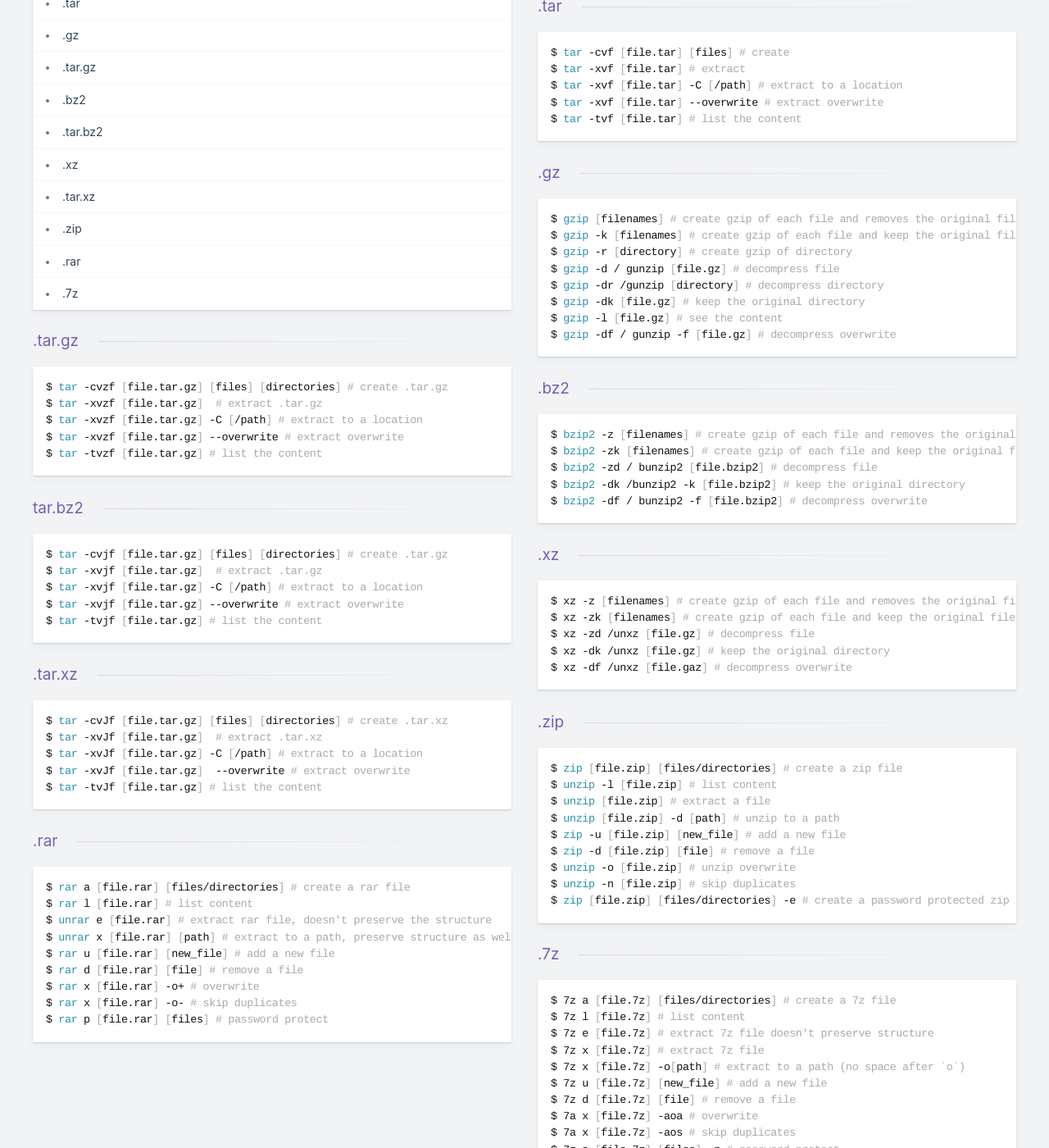
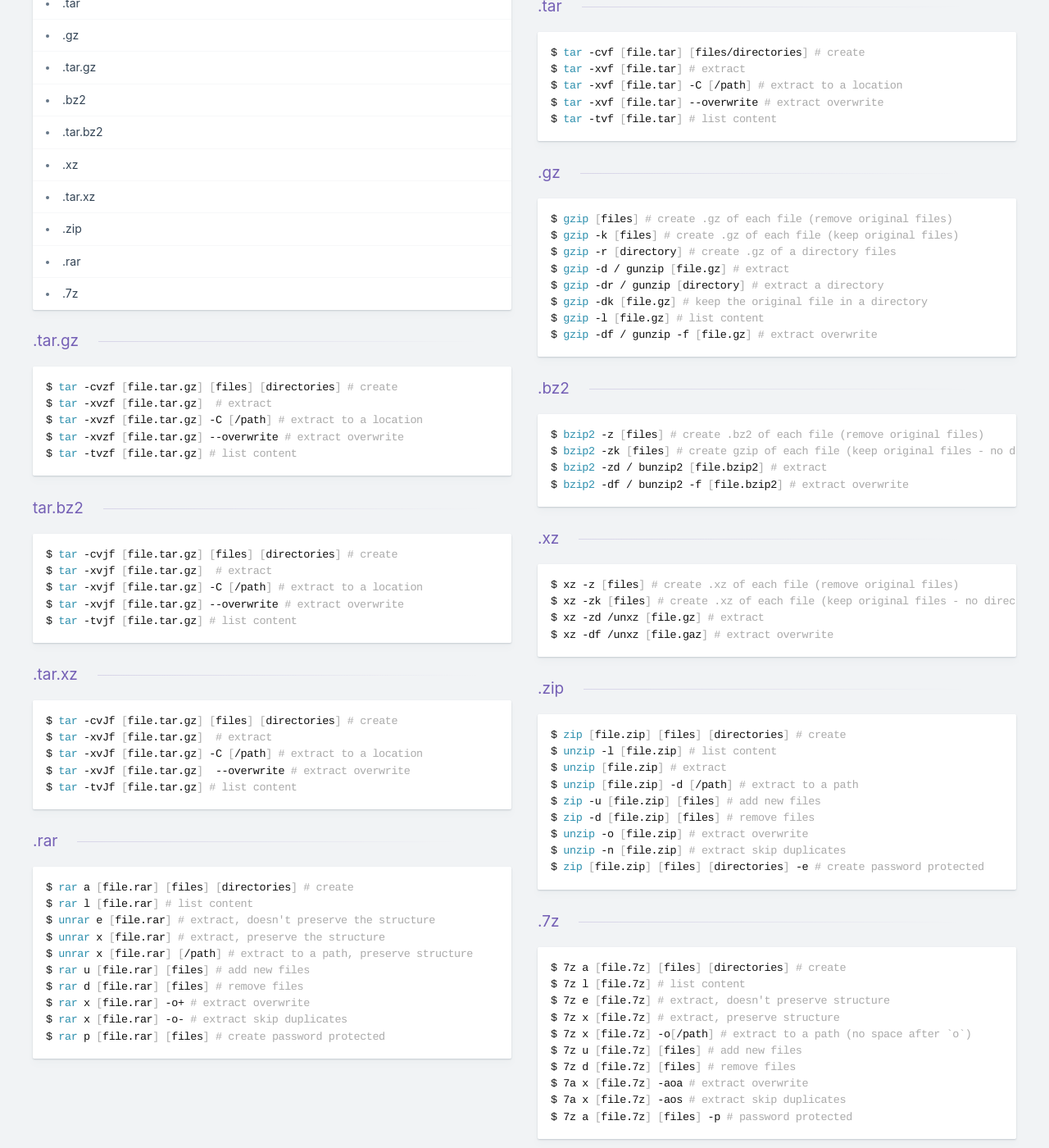
Before and after one commit to kasramp/cheat-sheet-factory, a Jekyll site: the page built from linux/file_compression.md, in a window 1280 px wide and 1400 px high, scrolled down 505 px. Shown: the whole window at 82% size. Built offline with Jekyll 4.4.1, drawn with Linux system fonts in a browser that asks for light colours; nearby versions of some CDN libraries.

Commit message:
Better comment file compression

````diff
--- a/linux/file_compression.md
+++ b/linux/file_compression.md
@@ -42,115 +42,114 @@ $ sudo apt install tar gzip bzip2 xz-utils zip unzip rar unrar p7zip-full p7zip-
 ### .tar
 
 ```bash
-$ tar -cvf [file.tar] [files] # create
+$ tar -cvf [file.tar] [files/directories] # create
 $ tar -xvf [file.tar] # extract
 $ tar -xvf [file.tar] -C [/path] # extract to a location
 $ tar -xvf [file.tar] --overwrite # extract overwrite
-$ tar -tvf [file.tar] # list the content
+$ tar -tvf [file.tar] # list content
 ```
 
 ### .gz
 
 ```bash
-$ gzip [filenames] # create gzip of each file and removes the original file
-$ gzip -k [filenames] # create gzip of each file and keep the original files
-$ gzip -r [directory] # create gzip of directory
-$ gzip -d / gunzip [file.gz] # decompress file
-$ gzip -dr /gunzip [directory] # decompress directory
-$ gzip -dk [file.gz] # keep the original directory
-$ gzip -l [file.gz] # see the content
-$ gzip -df / gunzip -f [file.gz] # decompress overwrite
+$ gzip [files] # create .gz of each file (remove original files)
+$ gzip -k [files] # create .gz of each file (keep original files)
+$ gzip -r [directory] # create .gz of a directory files
+$ gzip -d / gunzip [file.gz] # extract
+$ gzip -dr / gunzip [directory] # extract a directory
+$ gzip -dk [file.gz] # keep the original file in a directory
+$ gzip -l [file.gz] # list content
+$ gzip -df / gunzip -f [file.gz] # extract overwrite
 ```
 
 ### .tar.gz
 
 ```bash
-$ tar -cvzf [file.tar.gz] [files] [directories] # create .tar.gz
-$ tar -xvzf [file.tar.gz]  # extract .tar.gz
+$ tar -cvzf [file.tar.gz] [files] [directories] # create
+$ tar -xvzf [file.tar.gz]  # extract
 $ tar -xvzf [file.tar.gz] -C [/path] # extract to a location
 $ tar -xvzf [file.tar.gz] --overwrite # extract overwrite
-$ tar -tvzf [file.tar.gz] # list the content
+$ tar -tvzf [file.tar.gz] # list content
 ```
 
 ### .bz2
 
 ```bash
-$ bzip2 -z [filenames] # create gzip of each file and removes the original file
-$ bzip2 -zk [filenames] # create gzip of each file and keep the original files - bzip2 has no directory support
-$ bzip2 -zd / bunzip2 [file.bzip2] # decompress file
-$ bzip2 -dk /bunzip2 -k [file.bzip2] # keep the original directory
-$ bzip2 -df / bunzip2 -f [file.bzip2] # decompress overwrite
+$ bzip2 -z [files] # create .bz2 of each file (remove original files)
+$ bzip2 -zk [files] # create gzip of each file (keep original files - no directory support)
+$ bzip2 -zd / bunzip2 [file.bzip2] # extract
+$ bzip2 -df / bunzip2 -f [file.bzip2] # extract overwrite
 ```
 
 ### tar.bz2
 
 ```bash
-$ tar -cvjf [file.tar.gz] [files] [directories] # create .tar.gz
-$ tar -xvjf [file.tar.gz]  # extract .tar.gz
+$ tar -cvjf [file.tar.gz] [files] [directories] # create
+$ tar -xvjf [file.tar.gz]  # extract
 $ tar -xvjf [file.tar.gz] -C [/path] # extract to a location
 $ tar -xvjf [file.tar.gz] --overwrite # extract overwrite
-$ tar -tvjf [file.tar.gz] # list the content
+$ tar -tvjf [file.tar.gz] # list content
 ```
 
 ### .xz
 
 ```bash
-$ xz -z [filenames] # create gzip of each file and removes the original file
-$ xz -zk [filenames] # create gzip of each file and keep the original files - bzip2 has no directory support
-$ xz -zd /unxz [file.gz] # decompress file
-$ xz -dk /unxz [file.gz] # keep the original directory
-$ xz -df /unxz [file.gaz] # decompress overwrite
+$ xz -z [files] # create .xz of each file (remove original files)
+$ xz -zk [files] # create .xz of each file (keep original files - no directory support)
+$ xz -zd /unxz [file.gz] # extract
+$ xz -df /unxz [file.gaz] # extract overwrite
 ```
 
 ### .tar.xz
 
 ```bash
-$ tar -cvJf [file.tar.gz] [files] [directories] # create .tar.xz
-$ tar -xvJf [file.tar.gz]  # extract .tar.xz
+$ tar -cvJf [file.tar.gz] [files] [directories] # create
+$ tar -xvJf [file.tar.gz]  # extract
 $ tar -xvJf [file.tar.gz] -C [/path] # extract to a location
 $ tar -xvJf [file.tar.gz]  --overwrite # extract overwrite
-$ tar -tvJf [file.tar.gz] # list the content
+$ tar -tvJf [file.tar.gz] # list content
 ```
 
 ### .zip
 
 ```bash
-$ zip [file.zip] [files/directories] # create a zip file
+$ zip [file.zip] [files] [directories] # create
 $ unzip -l [file.zip] # list content
-$ unzip [file.zip] # extract a file
-$ unzip [file.zip] -d [path] # unzip to a path
-$ zip -u [file.zip] [new_file] # add a new file
-$ zip -d [file.zip] [file] # remove a file
-$ unzip -o [file.zip] # unzip overwrite
-$ unzip -n [file.zip] # skip duplicates
-$ zip [file.zip] [files/directories] -e # create a password protected zip
+$ unzip [file.zip] # extract
+$ unzip [file.zip] -d [/path] # extract to a path
+$ zip -u [file.zip] [files] # add new files
+$ zip -d [file.zip] [files] # remove files
+$ unzip -o [file.zip] # extract overwrite
+$ unzip -n [file.zip] # extract skip duplicates
+$ zip [file.zip] [files] [directories] -e # create password protected
 ```
 
 ### .rar
 
 ```bash
-$ rar a [file.rar] [files/directories] # create a rar file
+$ rar a [file.rar] [files] [directories] # create
 $ rar l [file.rar] # list content
-$ unrar e [file.rar] # extract rar file, doesn't preserve the structure
-$ unrar x [file.rar] [path] # extract to a path, preserve structure as well
-$ rar u [file.rar] [new_file] # add a new file
-$ rar d [file.rar] [file] # remove a file
-$ rar x [file.rar] -o+ # overwrite
-$ rar x [file.rar] -o- # skip duplicates
-$ rar p [file.rar] [files] # password protect
+$ unrar e [file.rar] # extract, doesn't preserve the structure
+$ unrar x [file.rar] # extract, preserve the structure
+$ unrar x [file.rar] [/path] # extract to a path, preserve structure
+$ rar u [file.rar] [files] # add new files
+$ rar d [file.rar] [files] # remove files
+$ rar x [file.rar] -o+ # extract overwrite
+$ rar x [file.rar] -o- # extract skip duplicates
+$ rar p [file.rar] [files] # create password protected
 ```
 
 ### .7z
 
 ```bash
-$ 7z a [file.7z] [files/directories] # create a 7z file
+$ 7z a [file.7z] [files] [directories] # create
 $ 7z l [file.7z] # list content
-$ 7z e [file.7z] # extract 7z file doesn't preserve structure
-$ 7z x [file.7z] # extract 7z file
-$ 7z x [file.7z] -o[path] # extract to a path (no space after `o`)
-$ 7z u [file.7z] [new_file] # add a new file
-$ 7z d [file.7z] [file] # remove a file
-$ 7a x [file.7z] -aoa # overwrite
-$ 7a x [file.7z] -aos # skip duplicates
-$ 7z a [file.7z] [files] -p # password protect
+$ 7z e [file.7z] # extract, doesn't preserve structure
+$ 7z x [file.7z] # extract, preserve structure
+$ 7z x [file.7z] -o[/path] # extract to a path (no space after `o`)
+$ 7z u [file.7z] [files] # add new files
+$ 7z d [file.7z] [files] # remove files
+$ 7a x [file.7z] -aoa # extract overwrite
+$ 7a x [file.7z] -aos # extract skip duplicates
+$ 7z a [file.7z] [files] -p # password protected
 ```
````
